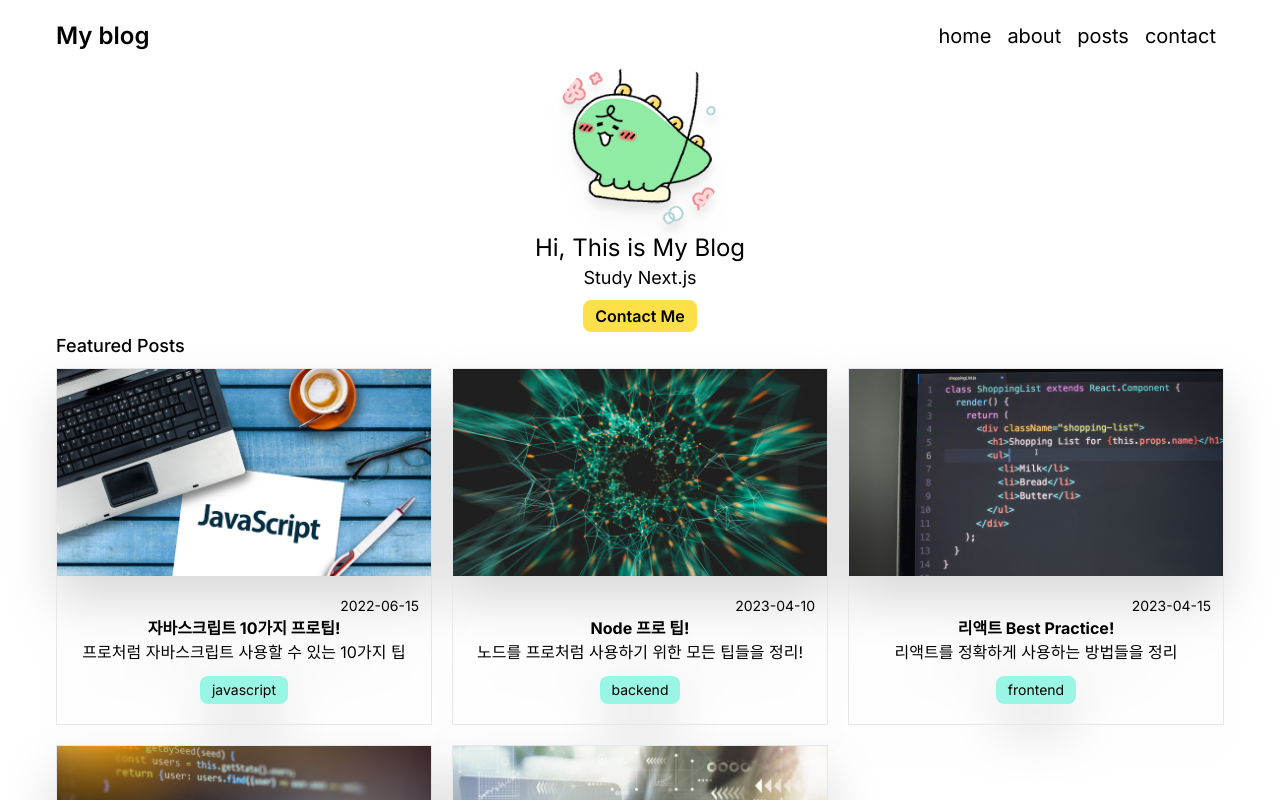
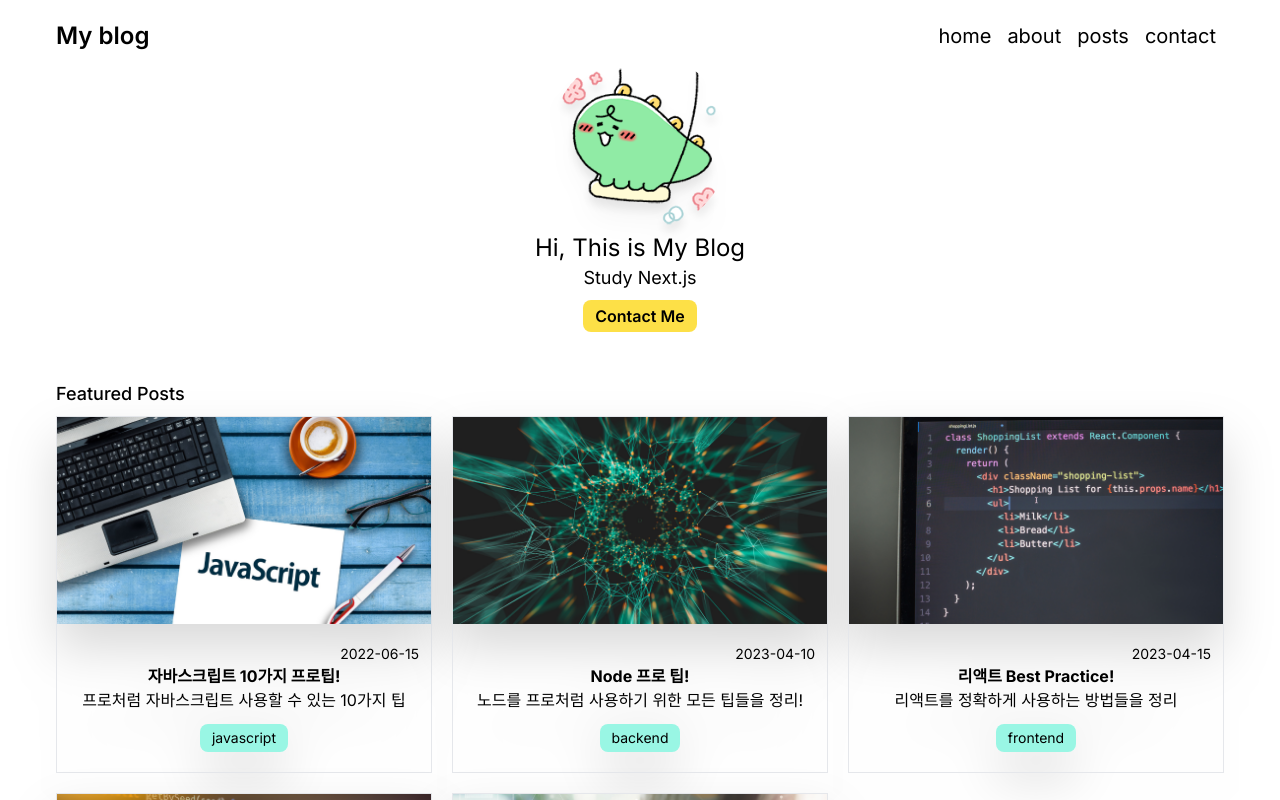
Before and after one commit to jjjjhjjjj/Next-Blog, a Next.js app: page / in a window 1280 px wide. Shown: the top 800 px of the page. Built offline with nearby package versions, Linux system fonts and the light colour scheme.

Commit message:
Fetured Post margin top 수정

```diff
--- a/src/app/page.tsx
+++ b/src/app/page.tsx
@@ -9,7 +9,10 @@ export default async function Home() {
   return (
     <section>
       <Profile />
-      <FeaturedPosts posts={posts.filter((post) => post.featured === true)} />
+      <div className="mt-12">
+        <FeaturedPosts posts={posts.filter((post) => post.featured === true)} />
+      </div>
+
       <div className="mt-12">
         <LikePostsWithCarousel posts={posts} />
       </div>
```
